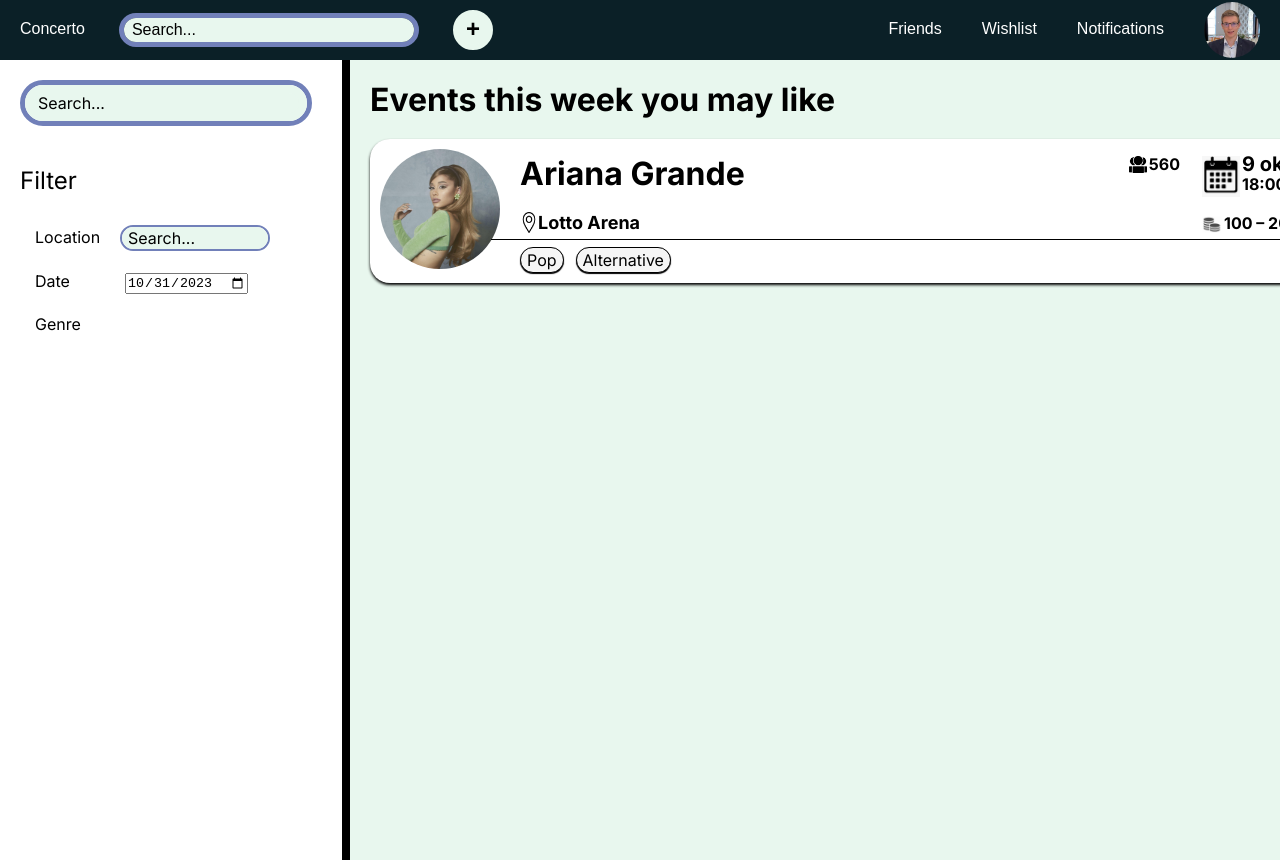
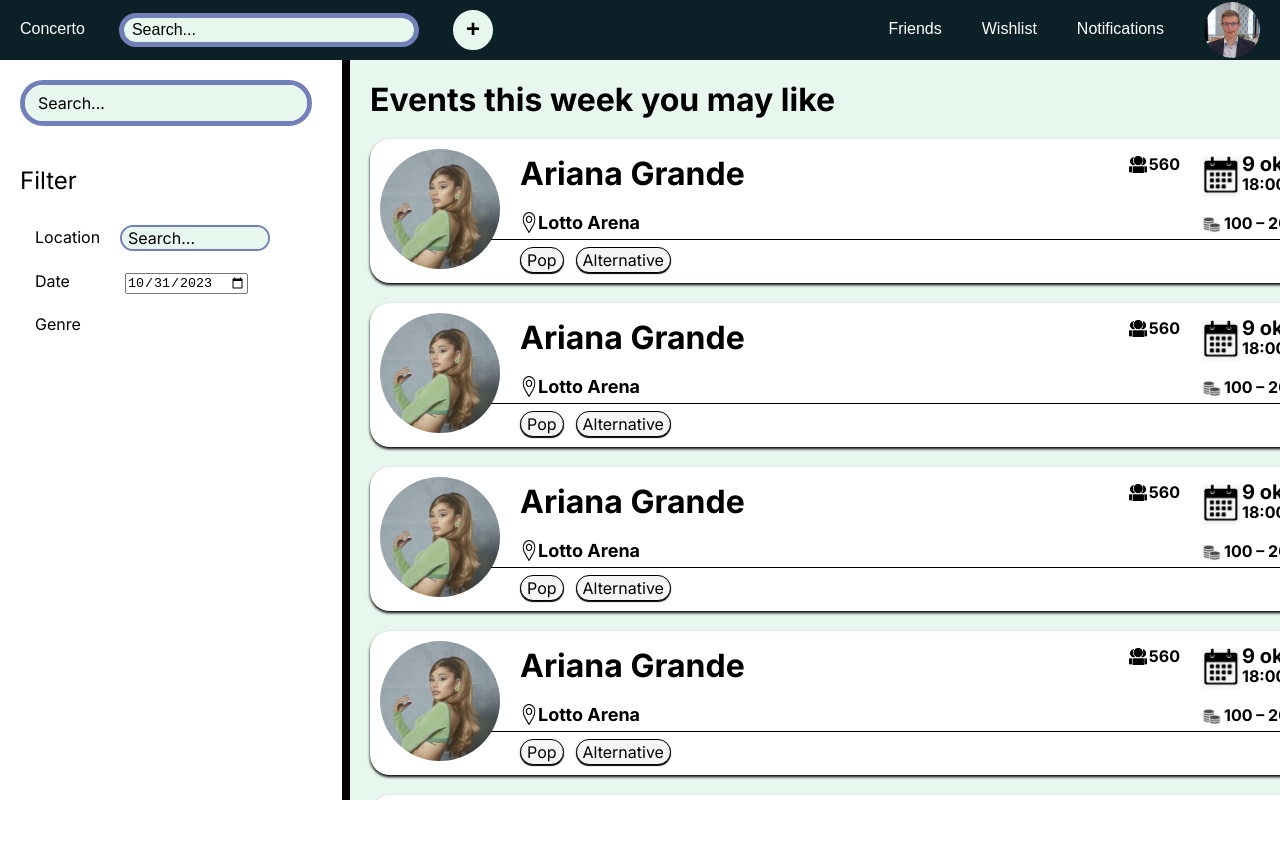
Before and after one commit to vicdehondt/concerto, a Next.js app in the folder frontend/: page / in a window 1280 px wide. After the commit the page ends 800 px from the top, so only its background shows below. Built offline with nearby package versions, Linux system fonts and the light colour scheme.

Commit message:
Possible to have multiple arianas in test

```diff
--- a/frontend/src/pages/index.tsx
+++ b/frontend/src/pages/index.tsx
@@ -24,7 +24,7 @@
               <h1>Events this week you may like</h1>
             </div>
             <div className={styles.eventCardContainer}>
-              <EventCard title="Ariana Grande"/>
+              {Array(25).fill(<EventCard title="Ariana Grande"/>)}
             </div>
           </div>
         </div>
--- a/frontend/src/styles/Home.module.css
+++ b/frontend/src/styles/Home.module.css
@@ -1,5 +1,5 @@
 .page {
-  height: 100vh;
+  height: calc(100vh - var(--navHeight));
   display: grid;
 }
 
@@ -36,4 +36,5 @@
   display: flex;
   flex-direction: column;
   row-gap: 20px;
+  margin-bottom: 20px;
 }
--- a/frontend/src/styles/Navbar.module.css
+++ b/frontend/src/styles/Navbar.module.css
@@ -39,7 +39,6 @@
 }
 
 .addEventButton a {
-  /* display:inline-flex; */
   width: 40px;
   height: 40px;
   top: 10px;
@@ -48,7 +47,6 @@
   font-weight: bold;
   color: black;
   background-color: #E8F7EE;
-  /* padding: 0 5px; */
   padding: 0;
   border: 5px solid #E8F7EE;
   border-radius: 50%;
--- a/frontend/src/styles/globals.css
+++ b/frontend/src/styles/globals.css
@@ -107,6 +107,7 @@
   font: "Inter";
   margin: 0px;
   background-color: white;
+  --navHeight: 60px;
 }
 
 nav {
@@ -115,5 +116,5 @@
   display: flex;
   justify-content: space-between;
   align-items: center;
-  height: 60px;
+  height: var(--navHeight);
 }
```
